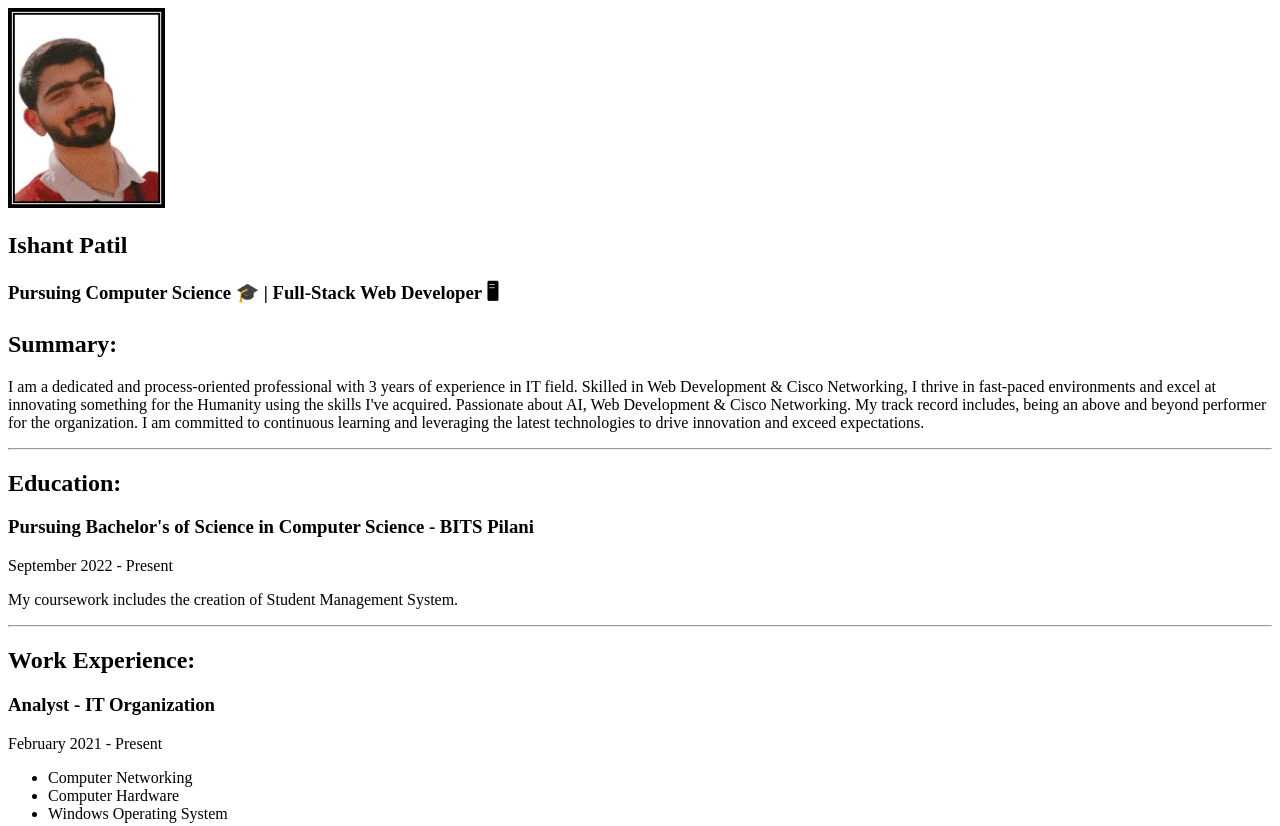
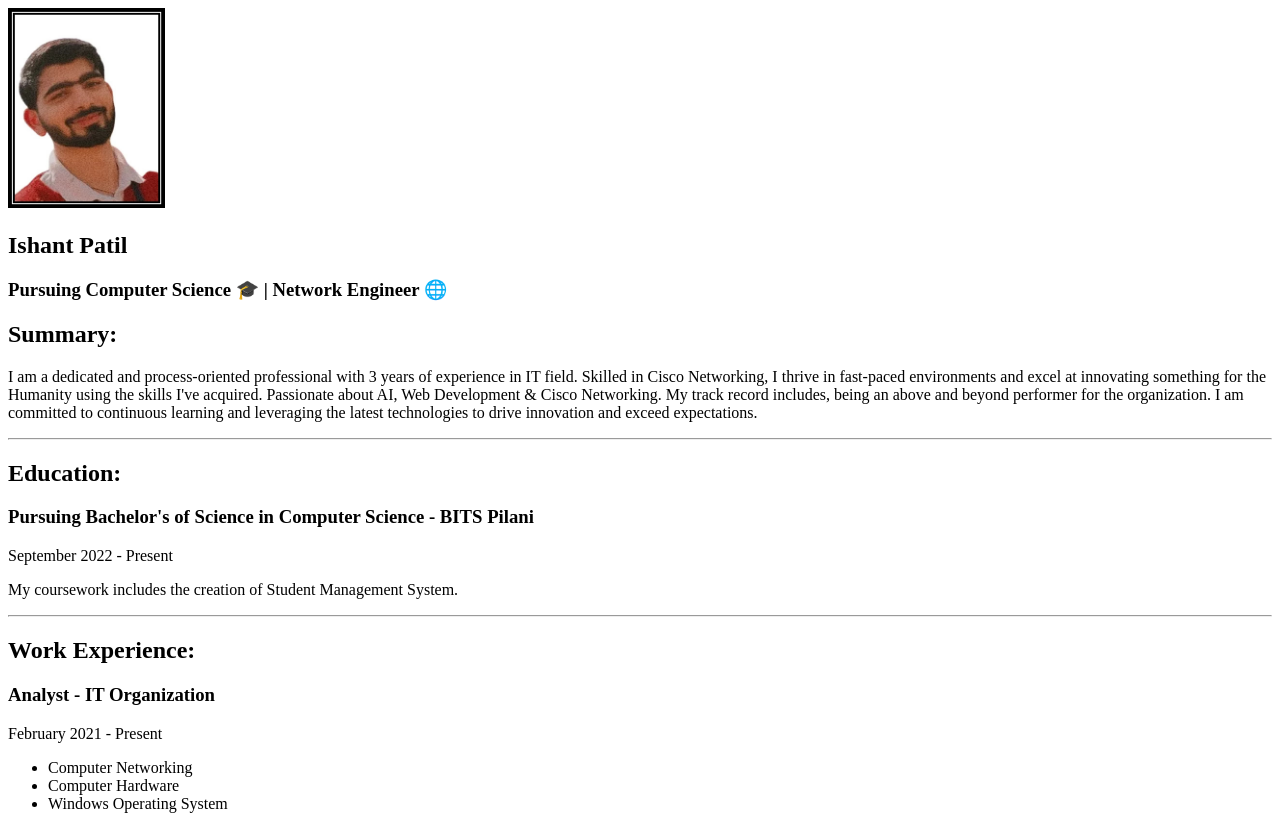
Before and after one commit to Ishant-Patil19/Capstone-Project-1, a plain HTML site: page index.html in a window 1280 px wide. Shown: the top 826 px of the page. Drawn offline with Linux system fonts and the light colour scheme.

Commit message:
Update index.html

```diff
--- a/index.html
+++ b/index.html
@@ -8,12 +8,12 @@
     <section>
         <img src="./Images/Ishant_Patil.jpg" alt="Profile Picture of Ishant Patil" height="200px" />
         <h1>Ishant Patil</h1>
-        <h3>Pursuing Computer Science 🎓 | Full-Stack Web Developer 🖥</h3>
+        <h3>Pursuing Computer Science 🎓 | Network Engineer 🌐</h3>
     </section>
 
     <section>
         <h2>Summary:</h2>
-        <p>I am a dedicated and process-oriented professional with 3 years of experience in IT field. Skilled in Web Development & Cisco Networking, I thrive in fast-paced environments and excel at innovating something for the Humanity using the skills I've acquired. Passionate about AI, Web Development & Cisco Networking. My track record includes, being an above and beyond performer for the organization. I am committed to continuous learning and leveraging the latest technologies to drive innovation and exceed expectations.</p>
+        <p>I am a dedicated and process-oriented professional with 3 years of experience in IT field. Skilled in Cisco Networking, I thrive in fast-paced environments and excel at innovating something for the Humanity using the skills I've acquired. Passionate about AI, Web Development & Cisco Networking. My track record includes, being an above and beyond performer for the organization. I am committed to continuous learning and leveraging the latest technologies to drive innovation and exceed expectations.</p>
     </section><hr/>
 
     <section>
```
